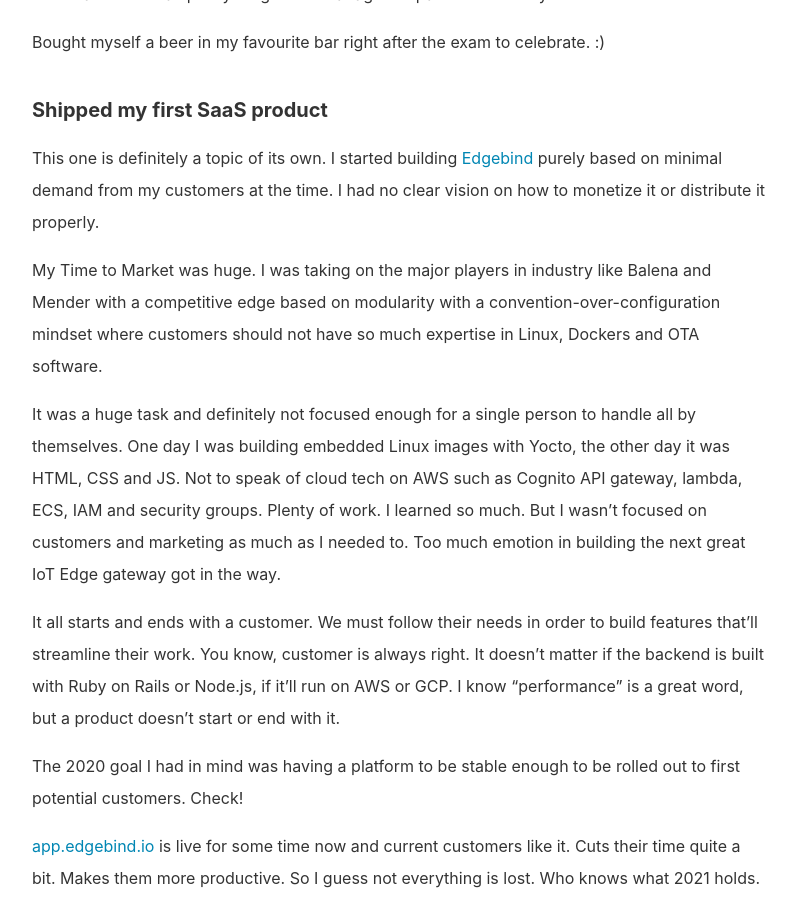
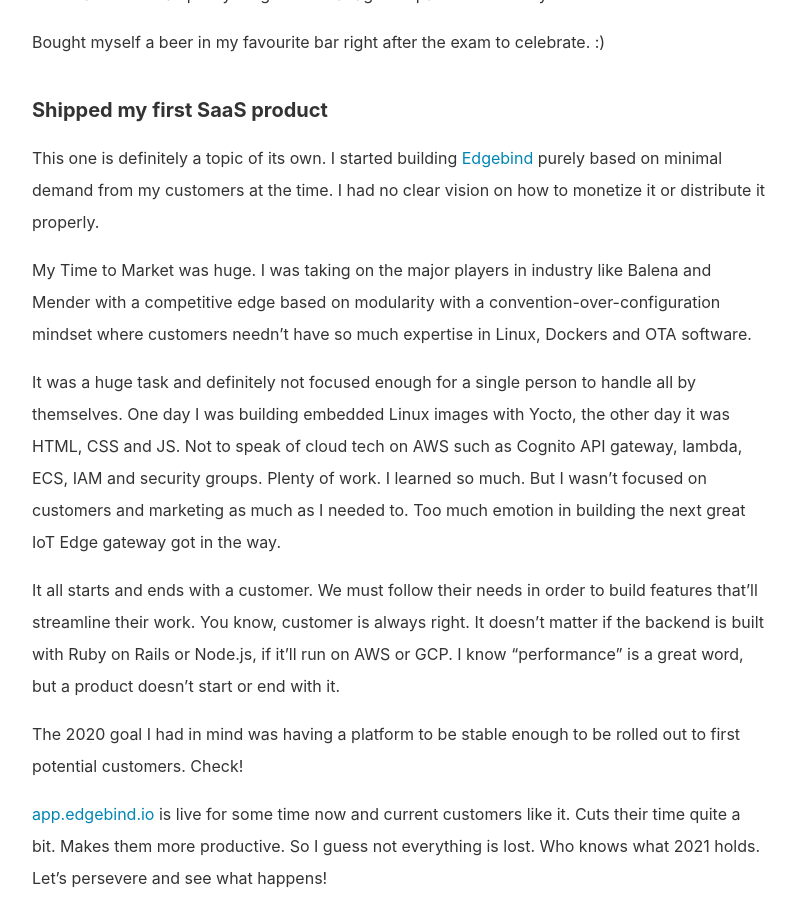
Before and after one commit to mkozjak/mkozjak.github.io, a Jekyll site: the page built from _posts/2021-01-01-2020-in-review.md, in a window 1280 px wide and 900 px high, scrolled down 1880 px. Shown: the whole window, without its empty margins (240-1036 px from the left). Built offline with Jekyll 4.4.1, drawn with Linux system fonts in a browser that asks for light colours.

Commit message:
Update 2021-01-01-2020-in-review.md

```diff
--- a/_posts/2021-01-01-2020-in-review.md
+++ b/_posts/2021-01-01-2020-in-review.md
@@ -44,7 +44,7 @@
 
 This one is definitely a topic of its own. I started building <a href="https://www.edgebind.io">Edgebind</a> purely based on minimal demand from my customers at the time. I had no clear vision on how to monetize it or distribute it properly.
 
-My Time to Market was huge. I was taking on the major players in industry like Balena and Mender with a competitive edge based on modularity with a convention-over-configuration mindset where customers should not have so much expertise in Linux, Dockers and OTA software.
+My Time to Market was huge. I was taking on the major players in industry like Balena and Mender with a competitive edge based on modularity with a convention-over-configuration mindset where customers needn't have so much expertise in Linux, Dockers and OTA software.
 
 It was a huge task and definitely not focused enough for a single person to handle all by themselves. One day I was building embedded Linux images with Yocto, the other day it was HTML, CSS and JS. Not to speak of cloud tech on AWS such as Cognito API gateway, lambda, ECS, IAM and security groups. Plenty of work. I learned so much. But I wasn't focused on customers and marketing as much as I needed to. Too much emotion in building the next great IoT Edge gateway got in the way.
 
```
